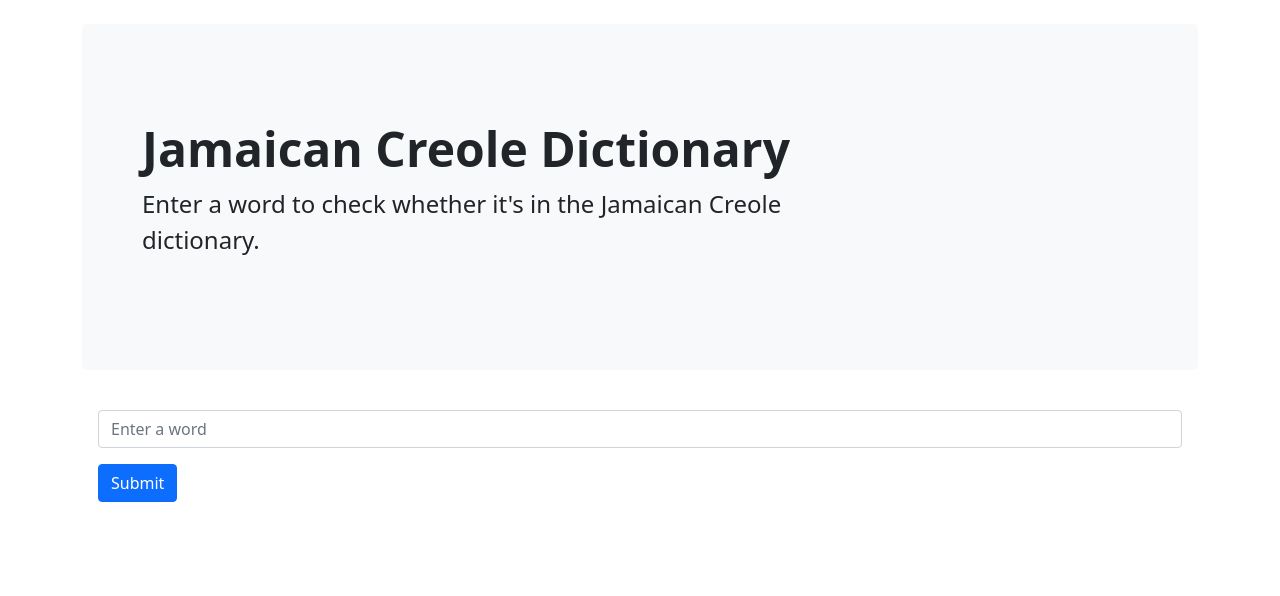
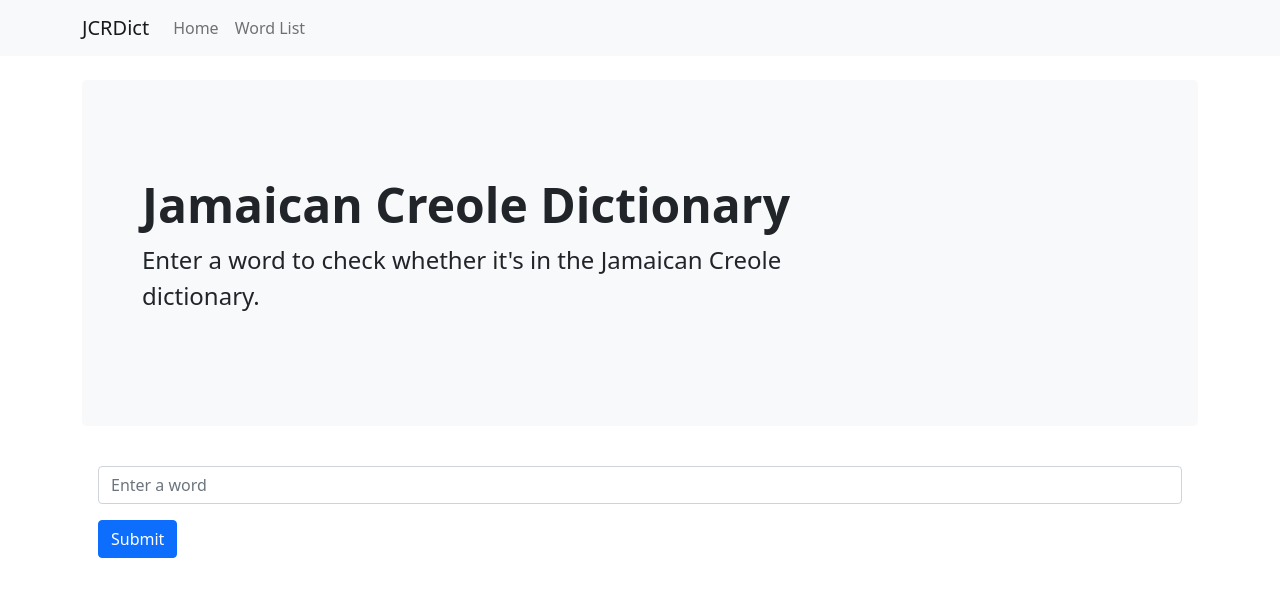
Before and after one commit to joshcwinton/jcrdict, a React (Create React App) app in the folder frontend/: page / in a window 1280 px wide. Shown: the top 596 px of the page. Built offline with nearby package versions, Linux system fonts and the light colour scheme.

Commit message:
create page for wordlist

```diff
--- a/frontend/src/App.js
+++ b/frontend/src/App.js
@@ -1,31 +1,30 @@
-// import logo from './logo.svg';
-// import './App.css';
-import React from "react";
-import WordForm from "./components/WordForm";
-import "bootstrap/dist/css/bootstrap.min.css";
-import Container from "react-bootstrap/Container";
-import Navbar from "react-bootstrap/Navbar";
+import 'bootstrap/dist/css/bootstrap.min.css';
+
+import React from 'react';
+import {Outlet, Route, Routes} from 'react-router-dom';
+
+import GlobalNav from './components/GlobalNav';
+import WordForm from './components/WordForm';
+import WordList from './components/WordList';
 
 function App() {
   return (
-    <div className="App">
-      <div className="container py-4">
-        {/* <Navbar expand="lg" variant="light" bg="light">
-        <Container>
-          <Navbar.Brand href="#">Jamaican Creole Dictionary</Navbar.Brand>
-        </Container>
-      </Navbar> */}
-        <div className="p-5 mb-4 bg-light rounded-3">
-          <div className="container-fluid py-5">
-            <h1 className="display-5 fw-bold">Jamaican Creole Dictionary</h1>
-            <p className="col-md-8 fs-4">
-              Enter a word to check whether it's in the Jamaican Creole
-              dictionary.
-            </p>
-          </div>
-        </div>
-        <WordForm />
-      </div>
+    <Routes>
+      <Route path='/' element={<Layout />}>
+        <Route index element={<WordForm />} />
+        <Route path="words" element={<WordList />} />
+      </Route>
+    </Routes>
+  );
+}
+
+function Layout() {
+  return (
+    <div>
+      <GlobalNav />
+      <main>
+        <Outlet />
+      </main>
     </div>
   );
 }
--- /dev/null
+++ b/frontend/src/components/GlobalNav.js
@@ -0,0 +1,24 @@
+import React from "react";
+import Container from "react-bootstrap/Container";
+import Nav from "react-bootstrap/Nav";
+import Navbar from "react-bootstrap/Navbar";
+import { Link } from "react-router-dom";
+
+function GlobalNav() {
+  return (
+    <Navbar expand="lg" variant="light" bg="light">
+      <Container>
+        <Navbar.Brand href="/">JCRDict</Navbar.Brand>
+        <Navbar.Toggle aria-controls="basic-navbar-nav" />
+        <Navbar.Collapse id="basic-navbar-nav">
+          <Nav className="me-auto">
+            <Nav.Link href="/">Home</Nav.Link>
+            <Nav.Link href="words">Word List</Nav.Link>
+          </Nav>
+        </Navbar.Collapse>
+      </Container>
+    </Navbar>
+  );
+}
+
+export default GlobalNav;
--- a/frontend/src/components/WordForm.js
+++ b/frontend/src/components/WordForm.js
@@ -1,7 +1,6 @@
 import React from "react";
 import Alert from "react-bootstrap/Alert";
 import DefinitionTable from "./DefinitionTable";
-import Container from "react-bootstrap/Container";
 import Form from "react-bootstrap/Form";
 import Button from "react-bootstrap/Button";
 class WordForm extends React.Component {
@@ -60,7 +59,16 @@ class WordForm extends React.Component {
 
   render() {
     return (
-      <div>
+      <div className="container py-4">
+        <div className="p-5 mb-4 bg-light rounded-3">
+          <div className="container-fluid py-5">
+            <h1 className="display-5 fw-bold">Jamaican Creole Dictionary</h1>
+            <p className="col-md-8 fs-4">
+              Enter a word to check whether it's in the Jamaican Creole
+              dictionary.
+            </p>
+          </div>
+        </div>
         <div className="p-3">
           <Form onSubmit={this.handleSubmit}>
             <Form.Group className="mb-3">
@@ -75,9 +83,6 @@ class WordForm extends React.Component {
               Submit
             </Button>
           </Form>
-          {/* {this.state.displayText && (
-          <Alert variant="primary"> {this.state.displayText}</Alert>
-        )}*/}
           {this.state.errorMessage && (
             <Alert variant="danger"> {this.state.errorMessage} </Alert>
           )}
--- /dev/null
+++ b/frontend/src/components/WordList.js
@@ -0,0 +1,61 @@
+import React, { Component } from "react";
+import Table from "react-bootstrap/Table";
+
+class WordList extends Component {
+  constructor(props) {
+    super(props);
+    this.state = { error: null, isLoaded: false, words: null };
+  }
+
+  componentDidMount() {
+    fetch(`${process.env.REACT_APP_API_URL}/words`)
+      .then((res) => res.json())
+      .then(
+        (res) => {
+          this.setState({
+            isLoaded: true,
+            words: res,
+          });
+        },
+        (err) => {
+          this.setState({
+            isLoaded: true,
+            err,
+          });
+        }
+      );
+  }
+
+  render() {
+    const { error, isLoaded, words } = this.state;
+
+    if (error) {
+      return <div>Error: {error.message}</div>;
+    } else if (!isLoaded) {
+      return <div>Loading...</div>;
+    } else {
+      return (
+        <div className="p-3">
+          <Table striped bordered>
+            <thead>
+              <tr>
+                <th>Word</th>
+                <th>Definition</th>
+              </tr>
+            </thead>
+            <tbody>
+              {Object.keys(words).map((word) => (
+                <tr key={word}>
+                  <td>{word}</td>
+                  <td>{words[word]}</td>
+                </tr>
+              ))}
+            </tbody>
+          </Table>
+        </div>
+      );
+    }
+  }
+}
+
+export default WordList;
--- a/frontend/src/index.js
+++ b/frontend/src/index.js
@@ -5,10 +5,13 @@ import ReactDOM from "react-dom";
 
 import App from "./App";
 import reportWebVitals from "./reportWebVitals";
+import { BrowserRouter } from "react-router-dom";
 
 ReactDOM.render(
   <React.StrictMode>
-    <App />
+    <BrowserRouter>
+      <App />
+    </BrowserRouter>
   </React.StrictMode>,
   document.getElementById("root")
 );
```
